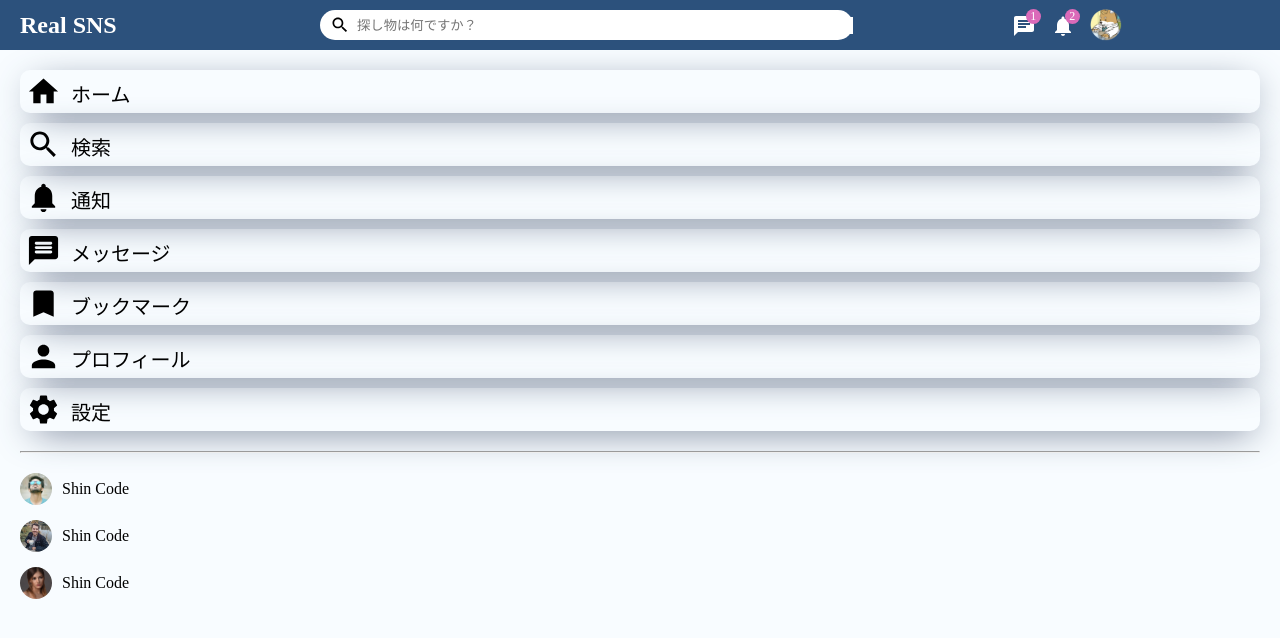
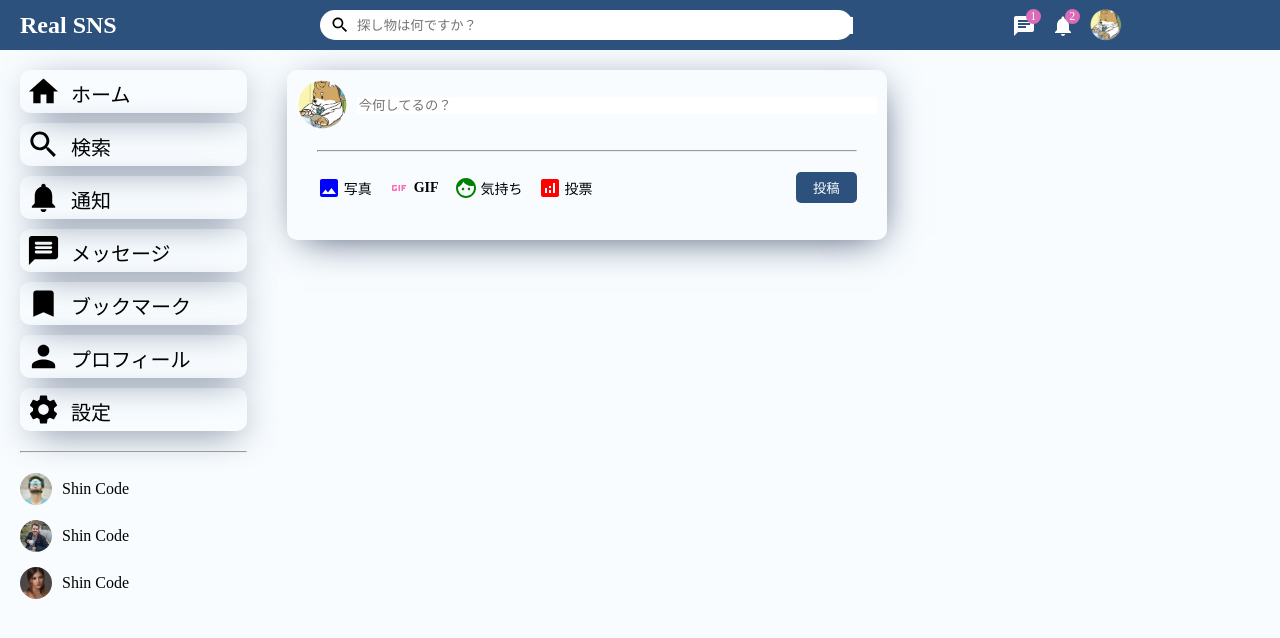
Before and after one commit to shoken3207/real-sns, a React (Create React App) app: page / in a window 1280 px wide. Shown: the top 638 px of the page. Built offline with nearby package versions, Linux system fonts and the light colour scheme.

Commit message:
share完成

```diff
--- a/src/components/rightbar/Rightbar.css
+++ b/src/components/rightbar/Rightbar.css
@@ -0,0 +1,3 @@
+.rightbar {
+  flex: 3.5;
+}
--- a/src/components/rightbar/Rightbar.jsx
+++ b/src/components/rightbar/Rightbar.jsx
@@ -2,7 +2,7 @@
 import "./Rightbar.css";
 
 function Rightbar() {
-  return <div>gfagaf</div>;
+  return <div className="rightbar"></div>;
 }
 
 export default Rightbar;
--- /dev/null
+++ b/src/components/share/Share.css
@@ -0,0 +1,73 @@
+.share {
+  width: 100%;
+  height: 170px;
+  box-shadow: 3px 8px 38px -12px #31405e;
+  border-radius: 10px;
+}
+
+.shareWrapper {
+  padding: 10px;
+}
+
+.shareTop {
+  display: flex;
+  align-items: center;
+}
+
+.shareProfileImg {
+  width: 50px;
+  height: 50px;
+  border-radius: 50%;
+  object-fit: cover;
+  margin-right: 10px;
+}
+
+.shareInput {
+  border: none;
+  width: 100%;
+}
+
+.shareInput:focus {
+  outline: none;
+}
+
+.shareHr {
+  margin: 20px;
+}
+
+.shareButtons {
+  display: flex;
+  align-items: center;
+  justify-content: space-between;
+}
+
+.shareOptions {
+  display: flex;
+  margin-left: 20px;
+}
+
+.shareOption {
+  display: flex;
+  align-items: center;
+  margin-right: 15px;
+  cursor: pointer;
+}
+
+.shareIcon {
+  margin-right: 3px;
+}
+
+.shareOptionText {
+  font-size: 14px;
+  font-weight: 550;
+}
+
+.shareButton {
+  border: none;
+  padding: 6px 17px;
+  background-color: #2c517c;
+  color: white;
+  border-radius: 5px;
+  cursor: pointer;
+  margin-right: 20px;
+}
--- /dev/null
+++ b/src/components/share/Share.jsx
@@ -0,0 +1,44 @@
+import { Analytics, Face, Gif, Image } from "@mui/icons-material";
+import React from "react";
+import "./Share.css";
+
+function Share() {
+  return (
+    <div className="share">
+      <div className="shareWrapper">
+        <div className="shareTop">
+          <img src="/assets/person/1.jpeg" alt="" className="shareProfileImg" />
+          <input
+            type="text"
+            placeholder="今何してるの？"
+            className="shareInput"
+          />
+        </div>
+        <hr className="shareHr" />
+        <div className="shareButtons">
+          <div className="shareOptions">
+            <div className="shareOption">
+              <Image className="shareIcon" htmlColor="blue" />
+              <span className="shareOptionText">写真</span>
+            </div>
+            <div className="shareOption">
+              <Gif className="shareIcon" htmlColor="hotpink" />
+              <span className="shareOptionText">GIF</span>
+            </div>
+            <div className="shareOption">
+              <Face className="shareIcon" htmlColor="green" />
+              <span className="shareOptionText">気持ち</span>
+            </div>
+            <div className="shareOption">
+              <Analytics className="shareIcon" htmlColor="red" />
+              <span className="shareOptionText">投票</span>
+            </div>
+          </div>
+          <button className="shareButton">投稿</button>
+        </div>
+      </div>
+    </div>
+  );
+}
+
+export default Share;
--- a/src/components/timeline/TimeLine.css
+++ b/src/components/timeline/TimeLine.css
@@ -0,0 +1,7 @@
+.timeline {
+  flex: 6;
+}
+
+.timelineWrapper {
+  padding: 20px;
+}
--- a/src/components/timeline/TimeLine.jsx
+++ b/src/components/timeline/TimeLine.jsx
@@ -1,8 +1,16 @@
 import React from "react";
+import Share from "../share/Share";
 import "./TimeLine.css";
 
 function TimeLine() {
-  return <div>fdafda</div>;
+  return (
+    <div className="timeline">
+      <div className="timelineWrapper">
+        <Share />
+        {/* <Post /> */}
+      </div>
+    </div>
+  );
 }
 
 export default TimeLine;
--- a/src/pages/home/Home.jsx
+++ b/src/pages/home/Home.jsx
@@ -11,8 +11,8 @@
       <Topbar />
       <div className="homeContainer">
         <Sidebar />
-        {/* <TimeLine />
-        <Rightbar /> */}
+        <TimeLine />
+        <Rightbar />
       </div>
     </>
   );
```
Also changed, not shown: src/components/post/Post.css (added), src/components/post/Post.jsx (added).
